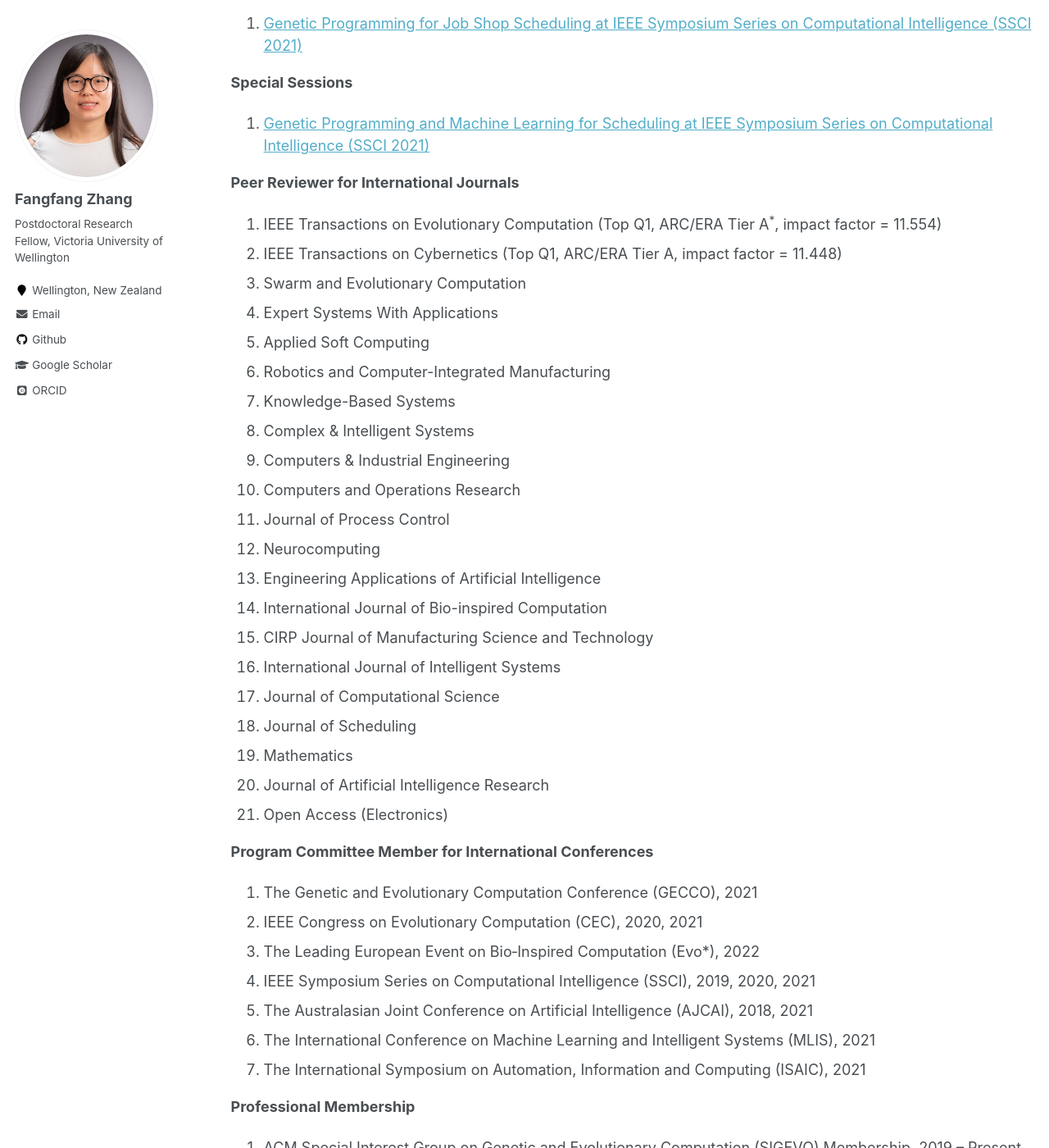
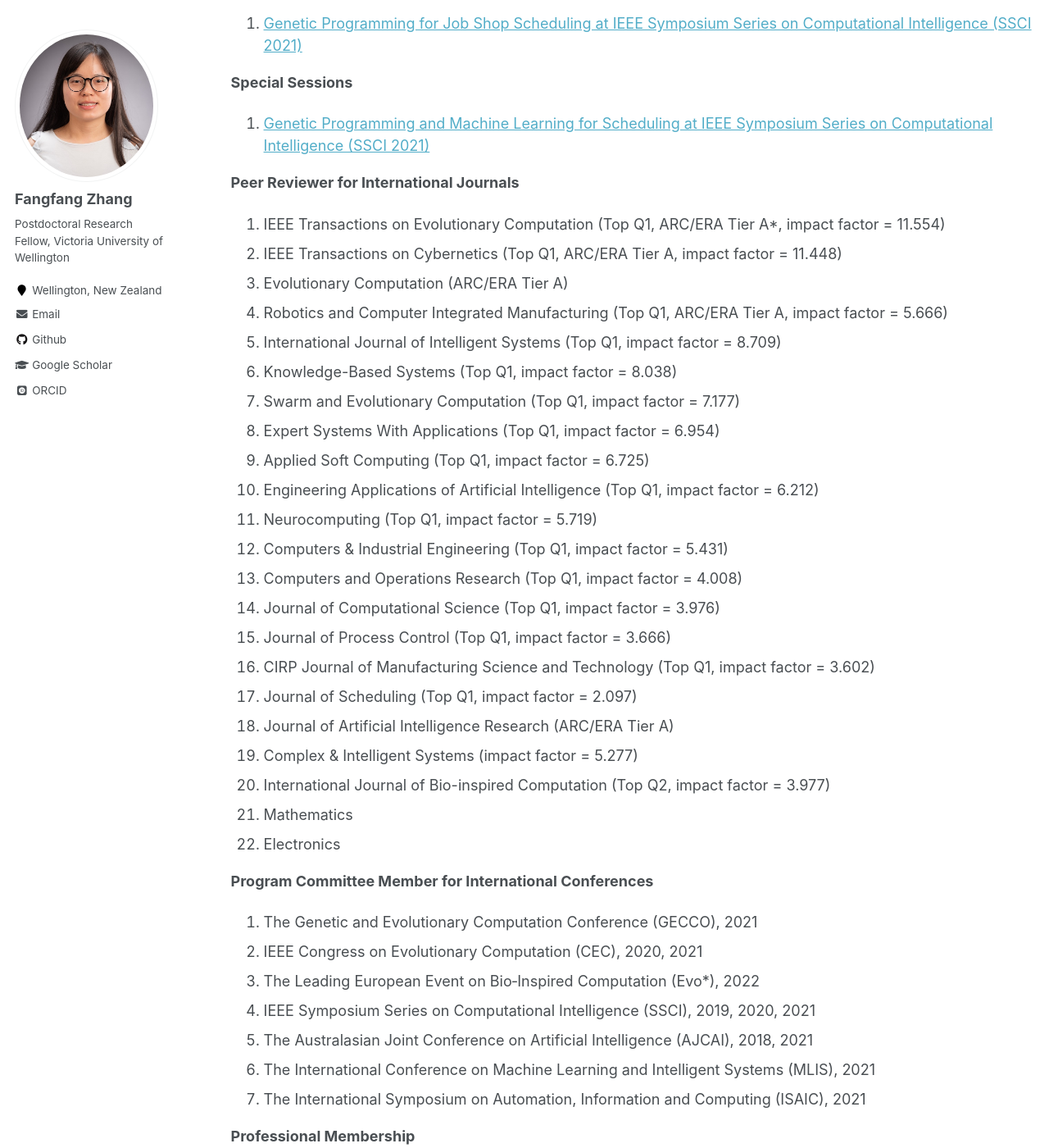
Before and after one commit to fangfang-zhang/fangfang-zhang.github.io, a Jekyll site: the page built from _pages/professional-activities.md, in a window 1280 px wide and 1400 px high, scrolled down 403 px. Shown: the whole window at 82% size. Built offline with Jekyll 4.4.1, drawn with Linux system fonts in a browser that asks for light colours; some web fonts are replaced.

Commit message:
reviewer

```diff
--- a/_pages/professional-activities.md
+++ b/_pages/professional-activities.md
@@ -26,28 +26,30 @@ ul li { padding: 5px 0px; }
 
 **Peer Reviewer for International Journals**
 <ol>
-<li> IEEE Transactions on Evolutionary Computation (Top Q1, ARC/ERA Tier A<sup>*</sup>, impact factor = 11.554) </li>
-<li> IEEE Transactions on Cybernetics (Top Q1, ARC/ERA Tier A, impact factor = 11.448)</li>
-<li> Swarm and Evolutionary Computation </li>
-<li> Expert Systems With Applications </li>
-<li> Applied Soft Computing </li>
-<li> Robotics and Computer-Integrated Manufacturing </li>
-<li> Knowledge-Based Systems </li>
-<li> Complex & Intelligent Systems </li>
-<li> Computers & Industrial Engineering </li>
-<li> Computers and Operations Research </li>
-<li> Journal of Process Control </li>
-<li> Neurocomputing </li>
-<li> Engineering Applications of Artificial Intelligence </li>
-<li> International Journal of Bio-inspired Computation </li>
-<li> CIRP Journal of Manufacturing Science and Technology </li>
-<li> International Journal of Intelligent Systems </li>
-<li> Journal of Computational Science </li>
-<li> Journal of Scheduling </li>
+<li> IEEE Transactions on Evolutionary Computation (Top Q1, ARC/ERA Tier A*, impact factor = 11.554) </li>
+<li> IEEE Transactions on Cybernetics (Top Q1, ARC/ERA Tier A, impact factor = 11.448) </li>
+<li> Evolutionary Computation (ARC/ERA Tier A) </li>
+<li> Robotics and Computer Integrated Manufacturing (Top Q1, ARC/ERA Tier A, impact factor = 5.666) </li>
+<li> International Journal of Intelligent Systems (Top Q1, impact factor = 8.709) </li>
+<li> Knowledge-Based Systems (Top Q1, impact factor = 8.038) </li>
+<li> Swarm and Evolutionary Computation (Top Q1, impact factor = 7.177) </li>
+<li> Expert Systems With Applications (Top Q1, impact factor = 6.954) </li>
+<li> Applied Soft Computing (Top Q1, impact factor = 6.725) </li>
+<li> Engineering Applications of Artificial Intelligence (Top Q1, impact factor = 6.212) </li>
+<li> Neurocomputing (Top Q1, impact factor = 5.719) </li>
+<li> Computers & Industrial Engineering (Top Q1, impact factor = 5.431) </li>
+<li> Computers and Operations Research (Top Q1, impact factor = 4.008) </li>
+<li> Journal of Computational Science (Top Q1, impact factor = 3.976) </li>
+<li> Journal of Process Control (Top Q1, impact factor = 3.666) </li>
+<li> CIRP Journal of Manufacturing Science and Technology (Top Q1, impact factor = 3.602) </li>
+<li> Journal of Scheduling (Top Q1, impact factor = 2.097) </li>
+<li> Journal of Artificial Intelligence Research (ARC/ERA Tier A) </li>
+<li> Complex & Intelligent Systems (impact factor = 5.277) </li>
+<li> International Journal of Bio-inspired Computation (Top Q2, impact factor = 3.977) </li>
 <li> Mathematics </li>
-<li> Journal of Artificial Intelligence Research </li>
-<li> Open Access (Electronics) </li>
+<li> Electronics </li>
 </ol>
+
 
 **Program Committee Member for International Conferences**
 <ol>
```
